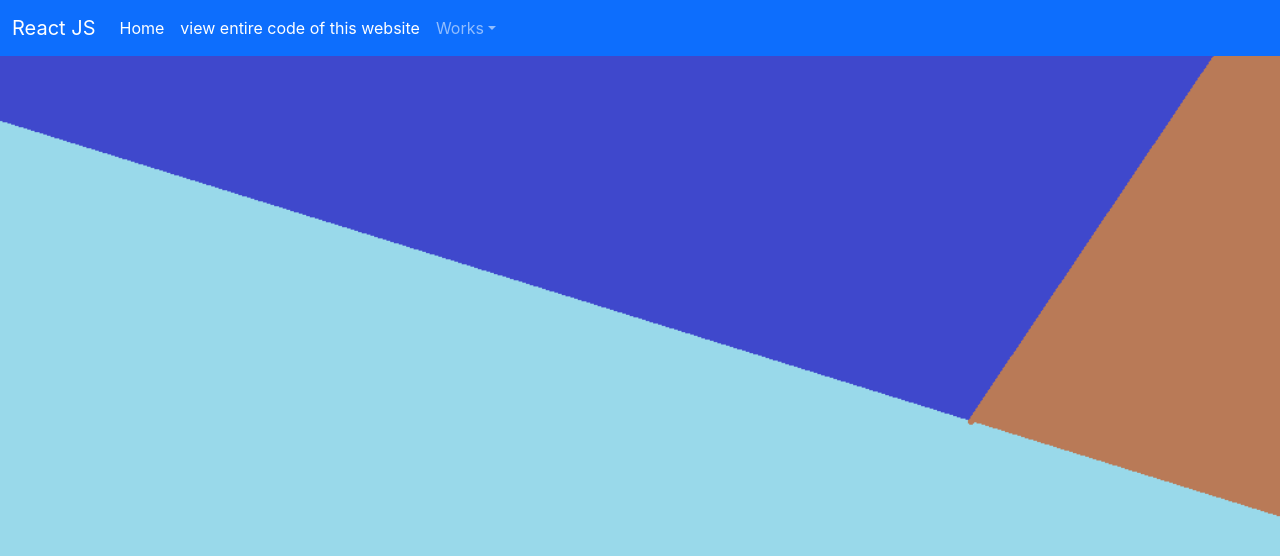
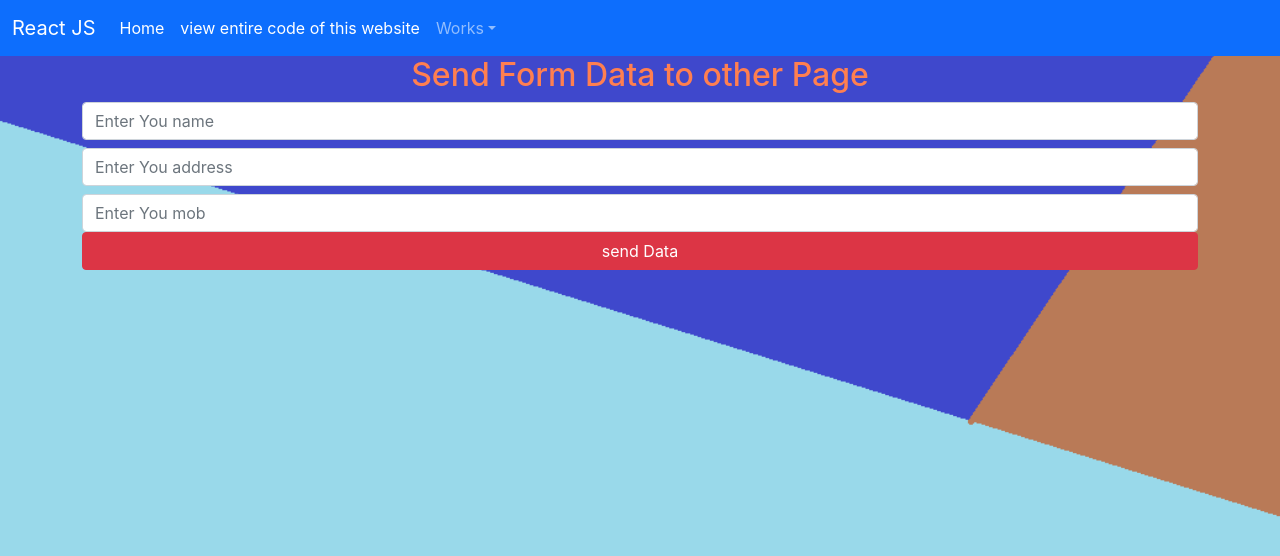
Before and after one commit to armannakhwa/React-JS-Practice, a React (Create React App) app: page /form in a window 1280 px wide. Shown: the top 556 px of the page. Built offline with nearby package versions, Linux system fonts and the light colour scheme.

Commit message:
some eg added

```diff
--- a/src/App.js
+++ b/src/App.js
@@ -4,6 +4,7 @@ import React, { useState } from "react";
 import logo from './giphy.gif';
 import Propeg from "./Comp/Propeg";
 import Timing from "./Comp/Timing";
+import Data from "./Context/Data";
 
 import {
   BrowserRouter as Router,
@@ -13,6 +14,9 @@ import {
 //import Result from './Comp/Result';
 import IA1Result from './Comp/IA1Result';
 import IAResult from './Comp/IAResult';
+import Usecontext from './Comp/Usecontext';
+import Send1page2other from './Comp/Send1page2other';
+import Secondpage from './Comp/Secondpage';
 
 var s = 0;
 function HomeScreen() {
@@ -25,6 +29,7 @@ function HomeScreen() {
   }
   return (
     <>
+
       <div className="v-h-center">
         <div className="Container">
           <h2>React-JS IP LAB Code Here</h2>
@@ -42,7 +47,7 @@ function HomeScreen() {
 
 function App() {
   return (
-
+    <Data>
 
       <Router>
         <Header />
@@ -57,6 +62,19 @@ function App() {
           <Route exact path="/17_08_2021">
             <Timing />
           </Route>
+
+          <Route exact path="/UseContext">
+            <Usecontext />
+          </Route>
+
+          <Route exact path="/form">
+           <Send1page2other/>
+          </Route>
+
+          <Route exact path="/secondpage/:name/:address/:mob">
+         <Secondpage/>
+          </Route>
+
           {/* <Route exact path="/Result">
           <Result />
         </Route> */}
@@ -65,11 +83,12 @@ function App() {
           </Route>
 
           <Route exact path="/IAResult">
-         <IAResult/>
+            <IAResult />
           </Route>
         </Switch>
 
       </Router>
+    </Data>
   );
 }
 
--- a/src/Comp/Header.js
+++ b/src/Comp/Header.js
@@ -4,6 +4,8 @@ import {
 } from "react-router-dom";
 
 export function Header() {
+
+
   return (
     <>
       <nav className="navbar navbar-expand-lg navbar-dark bg-primary">
@@ -28,6 +30,8 @@ export function Header() {
                   <li><Link className="dropdown-item" to="/">Specific Example's</Link></li>
                   <li><hr className="dropdown-divider" /></li>
                   <li><Link className="dropdown-item" to="/16_08_2021">16_08_2021(Props)</Link></li>
+                  <li><Link className="dropdown-item" to="/Usecontext">UseContext Eg</Link></li>
+                  <li><Link className="dropdown-item" to="/form">Form</Link></li>
                   <li><Link className="dropdown-item" to="/17_08_2021">17_08_2021(Timeout and Interval)</Link></li>
                   {/* <li><Link className="dropdown-item" to="/Result">IP IA1 Result</Link></li> */}
                   <li><Link className="dropdown-item" to="/IA1Result">IA1 Result</Link></li>
--- /dev/null
+++ b/src/Comp/Secondpage.js
@@ -0,0 +1,18 @@
+import React from 'react'
+import { useParams } from 'react-router-dom';
+
+
+export default function Secondpage() {
+
+    let { name, address, mob } = useParams()
+
+    return (
+        <div className="container">
+            <h4 className="text-center">Form Data Recieved</h4>
+            <b className="bg-light p-2">Name: {name}</b>
+            <b className="bg-light p-2">Address: {address}</b>
+            <b className="bg-light p-2">Mob: {mob}</b>
+
+        </div>
+    )
+}
--- /dev/null
+++ b/src/Comp/Send1page2other.js
@@ -0,0 +1,21 @@
+import React from 'react'
+import { useState } from 'react';
+import { Link } from 'react-router-dom';
+
+export default function Send1page2other() {
+    let [d, setd] = useState("");
+    function data(e) {
+        setd({ ...d, [e.target.name]: e.target.value });
+        console.log(d);
+    }
+    return (
+        <div className="container">
+            <h2 className="text-center">Send Form Data to other Page</h2>
+            <input placeholder="Enter You name" type="text" name="name" onChange={data} className="form-control w-100" />
+            <input placeholder="Enter You address" type="text" name="address" onChange={data} className="my-2 form-control w-100" />
+            <input placeholder="Enter You mob" type="number" name="mob" onChange={data} className="form-control w-100" />
+            <Link to={`/secondpage/${d.name}/${d.address}/${d.mob}`} className="btn btn-danger d-block" >send Data</Link>
+
+        </div>
+    )
+}
--- /dev/null
+++ b/src/Comp/Usecontext.js
@@ -0,0 +1,21 @@
+import React, { useContext } from 'react'
+import { info } from "../Context/Data";
+import Usecontextdata from './Usecontextdata';
+
+export default function Usecontext() {
+    let cinfo = useContext(info);
+    console.log(cinfo)
+    function name(n) {
+        console.log(n);
+        cinfo.sets(n);
+    }
+    return (
+        <div>
+            <h2 className="text-center">context api Example</h2>
+            <input placeholder="Enter You name" type="text" name="name" onChange={(e) => name(e.target.value)} />
+            {/* <Link to="/UseContextdata" target="_blank">View Data</Link> */}
+
+            <Usecontextdata />
+        </div>
+    )
+}
--- /dev/null
+++ b/src/Comp/Usecontextdata.js
@@ -0,0 +1,12 @@
+import React,{useContext} from 'react'
+import {info}  from "../Context/Data";
+
+
+export default function Usecontextdata() {
+    let cinfo=useContext(info);
+
+
+    return (
+        <h1>{cinfo.s}</h1>
+    )
+}
--- /dev/null
+++ b/src/Context/Data.js
@@ -0,0 +1,13 @@
+import React, { createContext, useState } from 'react'
+let info = createContext();
+
+export default function Data(props) {
+    let [s, sets] = useState("Arman");
+    return (
+        <info.Provider value={{ s, sets }}>
+            {props.children}
+        </info.Provider>
+    )
+}
+
+export { info }
```
Lines whose indentation alone changed are shown as unchanged.
